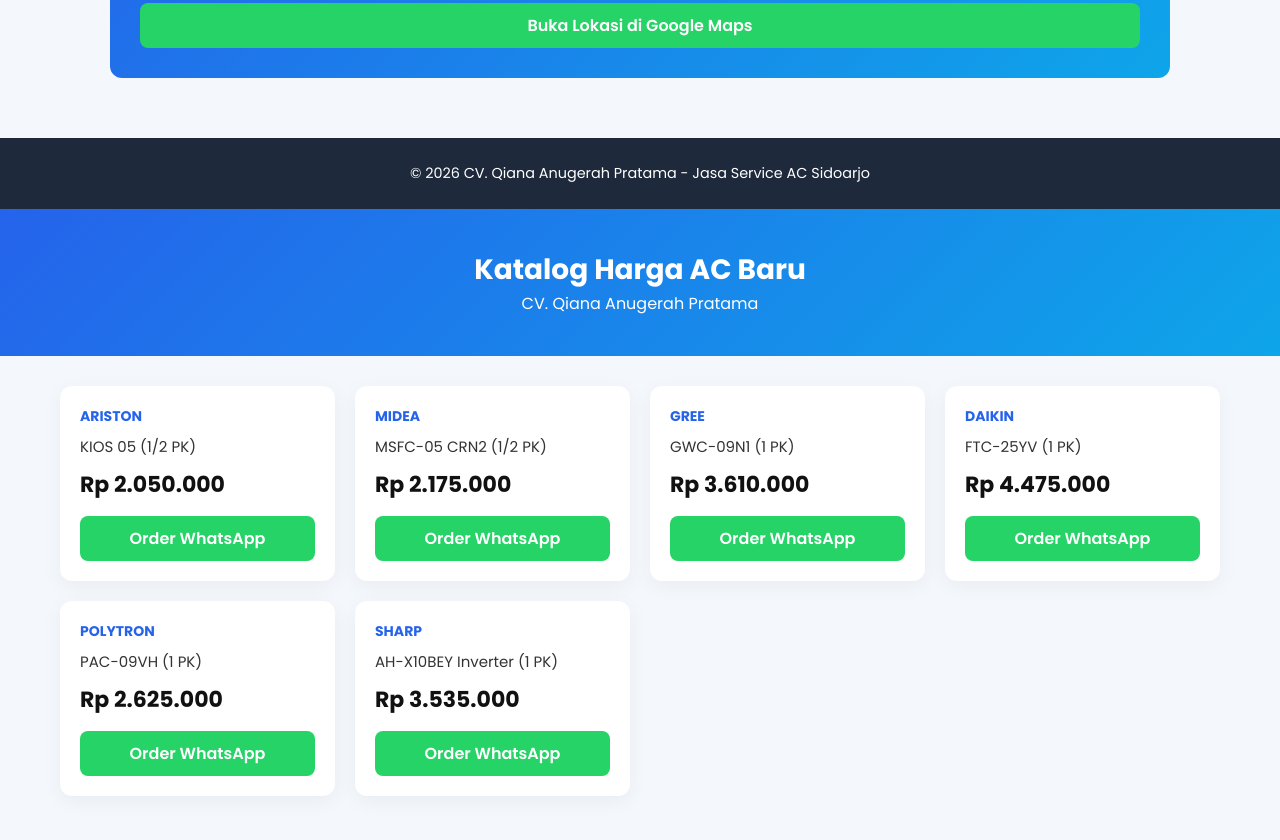
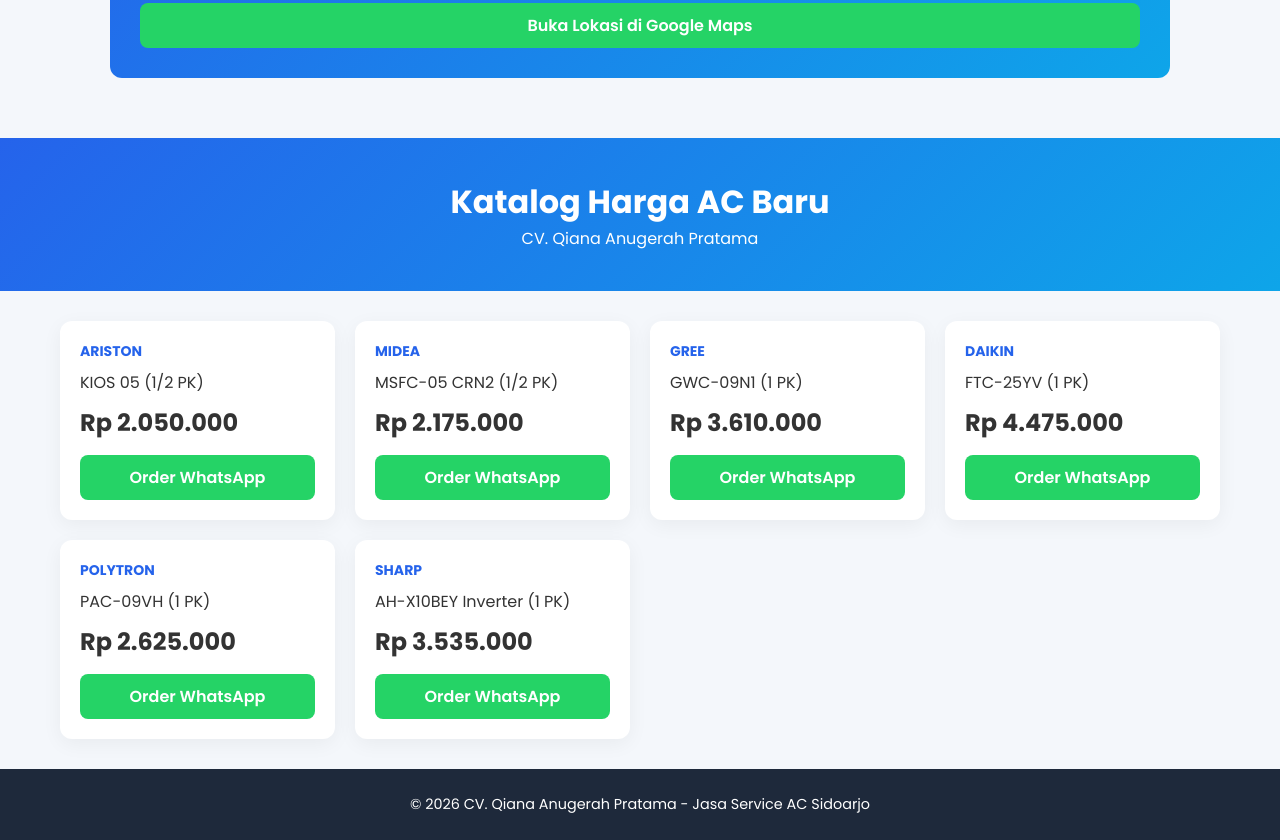
Before and after one commit to qianaanugerahpratama/website-ac, a plain HTML site: page index.html in a window 1280 px wide. Shown: the part 1132-1972 px from the top of the page. Drawn offline with Linux system fonts and the light colour scheme.

Commit message:
index.html

```diff
--- a/index.html
+++ b/index.html
@@ -151,29 +151,19 @@
       <a class="btn" href="https://wa.me/628132628447?text=Halo%20CV.%20Qiana%20Anugerah%20Pratama,%20saya%20ingin%20order%20service%20AC" target="_blank">Chat WhatsApp Sekarang</a>
       <br>
       <a class="btn" href="https://maps.app.goo.gl/8oZ7EYM47wRqqqh5A" target="_blank">Buka Lokasi di Google Maps</a>
-
-
     </div>
   </section>
 
-  <footer>
-    © 2026 CV. Qiana Anugerah Pratama - Jasa Service AC Sidoarjo
-  </footer>
-
-</body>
-</html><!DOCTYPE html>
-<html lang="id">
-<head>
+  <head>
 <meta charset="UTF-8">
 <meta name="viewport" content="width=device-width, initial-scale=1.0">
 <title>Katalog AC | CV. Qiana Anugerah Pratama</title>
 
+<link href="https://fonts.googleapis.com/css2?family=Poppins:wght@300;400;600;700&display=swap" rel="stylesheet">
+
 <style>
-body{
-  margin:0;
-  font-family:Poppins, sans-serif;
-  background:#f4f7fb;
-}
+*{margin:0;padding:0;box-sizing:border-box;font-family:Poppins,sans-serif}
+body{background:#f4f7fb}
 
 /* HEADER */
 .header{
@@ -182,9 +172,9 @@
   text-align:center;
   padding:40px 20px;
 }
-.header h1{margin:0;font-size:28px}
+.header h1{margin:0}
 
-/* GRID PRODUK */
+/* GRID */
 .container{
   max-width:1200px;
   margin:auto;
@@ -204,23 +194,9 @@
 }
 .card:hover{transform:translateY(-5px)}
 
-.brand{
-  font-weight:700;
-  color:#2563eb;
-  font-size:14px;
-}
-
-.name{
-  margin:8px 0;
-  font-size:15px;
-}
-
-.price{
-  font-size:22px;
-  font-weight:700;
-  color:#111;
-  margin:10px 0;
-}
+.brand{font-weight:700;color:#2563eb;font-size:14px}
+.name{margin:8px 0}
+.price{font-size:24px;font-weight:700;margin:10px 0}
 
 /* BUTTON */
 .btn{
@@ -245,12 +221,11 @@
 
 <div class="container">
 
-<!-- PRODUK -->
 <div class="card">
 <div class="brand">ARISTON</div>
 <div class="name">KIOS 05 (1/2 PK)</div>
 <div class="price">Rp 2.050.000</div>
-<a class="btn" href="https://wa.me/628132628447?text=Saya%20ingin%20order%20AC%20Ariston%201/2PK">Order WhatsApp</a>
+<a class="btn" href="https://wa.me/628132628447?text=Order%20AC%20Ariston%201/2PK">Order WhatsApp</a>
 </div>
 
 <div class="card">
@@ -291,9 +266,9 @@
 </div>
 
 </body>
-</html>
 
-    </div>
+  <footer>
+    © 2026 CV. Qiana Anugerah Pratama - Jasa Service AC Sidoarjo
+  </footer>
 
-  </div>
-</section>
+</body>
```
